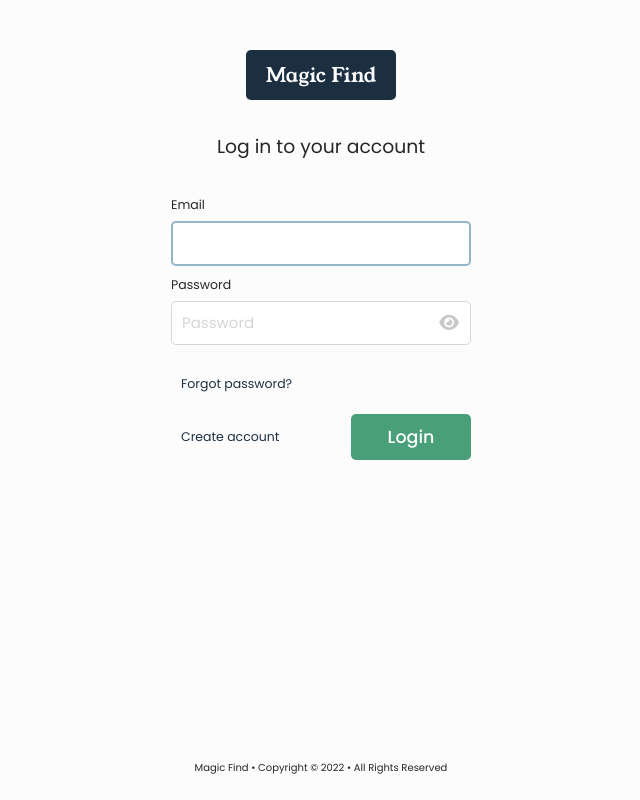
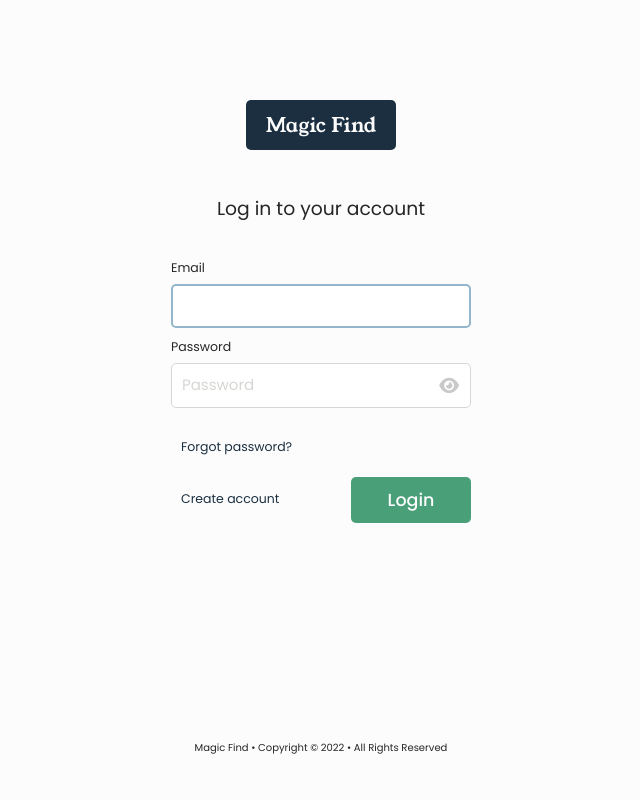
Before and after one commit to rocketxl5/magicfind-client, a React (Create React App) app: page /login in a window 1280 px wide. Shown: the whole page, without its empty margins (319-959 px from the left). Built offline with nearby package versions, Linux system fonts and the light colour scheme.

Commit message:
Modified homepage value in package.json and added start_url

```diff
--- a/package.json
+++ b/package.json
@@ -2,7 +2,7 @@
   "name": "client",
   "version": "0.1.0",
   "private": true,
-  "homepage": "/",
+  "homepage": ".",
   "dependencies": {
     "@testing-library/jest-dom": "^5.11.4",
     "@testing-library/react": "^11.1.0",
@@ -40,5 +40,6 @@
       "last 1 safari version"
     ]
   },
-  "proxy": "http://localhost:5000/"
+  "proxy": "http://localhost:5000/",
+  "start_url": "."
 }
--- a/src/assets/css/form.css
+++ b/src/assets/css/form.css
@@ -8,6 +8,7 @@ input:-webkit-autofill:active{
 }
 
 /* container for login and signup */
+
 .form-container {
     min-height: calc(100vh - 2 * var(--header-height));
 }
@@ -20,7 +21,8 @@ input:-webkit-autofill:active{
     font-family: 'Young Serif', serif;
     width: fit-content;
     margin-inline: auto;
-    margin-block-end: 3em;
+    padding-block: 5rem;
+    /* margin-block-end: 3em; */
 }
 
 .form-logo:hover {
--- a/src/components/auth/ProtectedRoute.js
+++ b/src/components/auth/ProtectedRoute.js
@@ -1,4 +1,3 @@
-import React from 'react';
 import { Navigate, Route } from 'react-router-dom';
 import useAuth from '../../hooks/useAuth';
 
--- a/src/components/auth/forms/Login.js
+++ b/src/components/auth/forms/Login.js
@@ -164,7 +164,8 @@ const Login = () => {
   }
 
   return (
-    <div className="form-container flex justify-center">
+
+    <div className="auth-form-container flex justify-center">
       {
         loading ?
           (
--- a/src/components/auth/forms/Signup.js
+++ b/src/components/auth/forms/Signup.js
@@ -287,7 +287,7 @@ const Signup = () => {
   }
 
   return (
-    <div className="form-container flex justify-center">
+    <div className="auth-form-container flex justify-center">
       {loading ?
         (
           <Loading />
--- a/src/utilities/handleSearchBar.js
+++ b/src/utilities/handleSearchBar.js
@@ -37,7 +37,6 @@ const handleSearchBar = (e, isOutsideEvent = false) => {
 
         // If Logo
         if (target.classList.contains('logo-btn')) {
-            console.log('logo')
             // If mobile menu is displayed
             if (document.querySelector('#mobile-nav').checked) {
                 // Uncheck checkbox to initiate hamburger animation (from cross to hamburger)
```
Also changed, not shown: src/components/layout/AuthLayout.js (added, +16 -0 lines).
